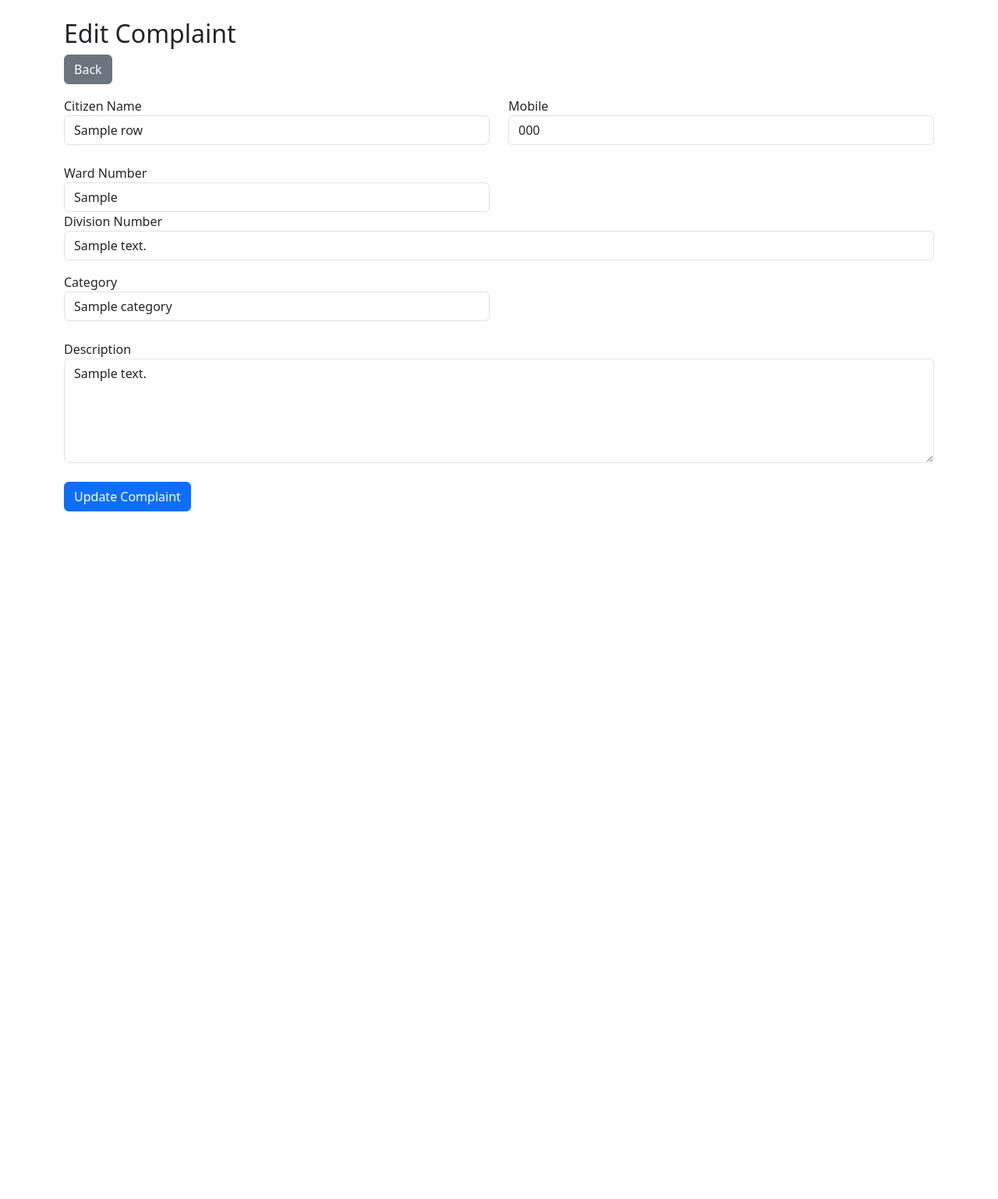
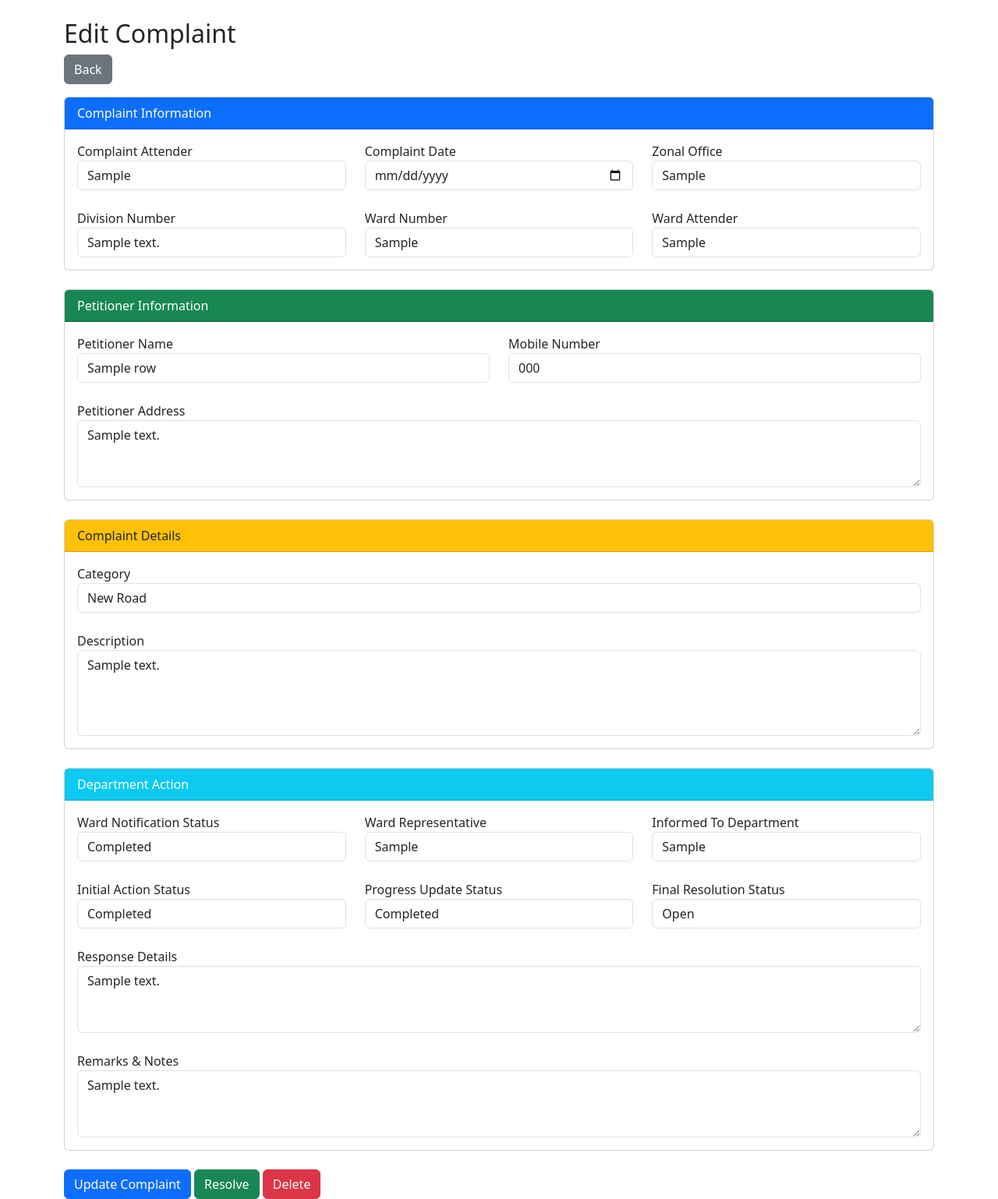
Before and after one commit to salemdtpubliccomplaints-afk/publicgriveance, a Flask app: template Publicgriveance/templates/edit_complaint.html in a window 1280 px wide. Shown: the whole page at 78% size. Before the commit the page ends 656 px from the top, so only its background shows below. Run offline with Flask 3, Linux system fonts and the light colour scheme; the template is opened without the code that fills it: most values are stand-ins (such as "Sample title", 1, 10 or a date in 2020).

Commit message:
updated edit_complaint.html file

```diff
--- a/Publicgriveance/templates/edit_complaint.html
+++ b/Publicgriveance/templates/edit_complaint.html
@@ -1,11 +1,11 @@
 <!DOCTYPE html>
+
 <html>
 <head>
 
 <title>Edit Complaint</title>
 
-<link href="https://cdn.jsdelivr.net/npm/bootstrap@5.3.3/dist/css/bootstrap.min.css"
-rel="stylesheet">
+<link href="https://cdn.jsdelivr.net/npm/bootstrap@5.3.3/dist/css/bootstrap.min.css" rel="stylesheet">
 
 </head>
 
@@ -15,38 +15,35 @@ rel="stylesheet">
 
 <h2>Edit Complaint</h2>
 
-<a href="/" class="btn btn-secondary mb-3">
+<a href="/" class="btn btn-secondary mb-3">Back</a>
 
-Back
+<form action="/update/{{ row['id'] }}" method="POST">
 
-</a>
+<div class="card">
+<div class="card-header bg-primary text-white">
+Complaint Information
+</div>
 
-<form action="/update/{{row.id}}" method="POST">
+<div class="card-body">
 
 <div class="row">
 
-<div class="col-md-6">
-
-<label>Citizen Name</label>
-
-<input
-type="text"
-name="citizen_name"
-class="form-control"
-value="{{row.citizen_name}}">
-
+<div class="col-md-4">
+<label>Complaint Attender</label>
+<input type="text" name="complaint_attender" class="form-control"
+value="{{ row['complaint_attender'] }}">
 </div>
 
-<div class="col-md-6">
+<div class="col-md-4">
+<label>Complaint Date</label>
+<input type="date" name="complaint_date" class="form-control"
+value="{{ row['complaint_date'] }}">
+</div>
 
-<label>Mobile</label>
-
-<input
-type="text"
-name="mobile"
-class="form-control"
-value="{{row.mobile}}">
-
+<div class="col-md-4">
+<label>Zonal Office</label>
+<input type="text" name="zonal_office" class="form-control"
+value="{{ row['zonal_office'] }}">
 </div>
 
 </div>
@@ -55,40 +52,97 @@ value="{{row.mobile}}">
 
 <div class="row">
 
-<div class="col-md-6">
-
-<label>Ward Number</label>
-
-<input
-type="text"
-name="ward_no"
-class="form-control"
-value="{{row.ward_no}}">
-
-</div>
-<div class="mb-3">
-    <label>Division Number</label>
-
-    <input
-        type="text"
-        name="division_no"
-        value="{{ row['division_no'] }}"
-        class="form-control">
+<div class="col-md-4">
+<label>Division Number</label>
+<input type="text" name="division_no" class="form-control"
+value="{{ row.get('division_no','') }}">
 </div>
 
-<div class="col-md-6">
+<div class="col-md-4">
+<label>Ward Number</label>
+<input type="text" name="ward_no" class="form-control"
+value="{{ row['ward_no'] }}">
+</div>
 
-<label>Category</label>
-
-<input
-type="text"
-name="category"
-class="form-control"
-value="{{row.category}}">
+<div class="col-md-4">
+<label>Ward Attender</label>
+<input type="text" name="ward_attender" class="form-control"
+value="{{ row.get('ward_attender','') }}">
+</div>
 
 </div>
 
 </div>
+</div>
+
+<br>
+
+<div class="card">
+<div class="card-header bg-success text-white">
+Petitioner Information
+</div>
+
+<div class="card-body">
+
+<div class="row">
+
+<div class="col-md-6">
+<label>Petitioner Name</label>
+<input type="text" name="petitioner_name" class="form-control"
+value="{{ row['petitioner_name'] }}">
+</div>
+
+<div class="col-md-6">
+<label>Mobile Number</label>
+<input type="text" name="mobile" class="form-control"
+value="{{ row['mobile'] }}">
+</div>
+
+</div>
+
+<br>
+
+<label>Petitioner Address</label>
+
+<textarea name="petitioner_address"
+class="form-control"
+rows="3">{{ row['petitioner_address'] }}</textarea>
+
+</div>
+</div>
+
+<br>
+
+<div class="card">
+<div class="card-header bg-warning">
+Complaint Details
+</div>
+
+<div class="card-body">
+
+<label>Category</label>
+
+<select name="category" class="form-control">
+
+<option value="New Road" {% if row['category']=="New Road" %}selected{% endif %}>New Road</option>
+
+<option value="Road Patch Work" {% if row['category']=="Road Patch Work" %}selected{% endif %}>Road Patch Work</option>
+
+<option value="Road Corner Safety Wall" {% if row['category']=="Road Corner Safety Wall" %}selected{% endif %}>Road Corner Safety Wall</option>
+
+<option value="New Drainage" {% if row['category']=="New Drainage" %}selected{% endif %}>New Drainage</option>
+
+<option value="Drainage Repair" {% if row['category']=="Drainage Repair" %}selected{% endif %}>Drainage Repair</option>
+
+<option value="Drainage Clean" {% if row['category']=="Drainage Clean" %}selected{% endif %}>Drainage Clean</option>
+
+<option value="Street Light Change" {% if row['category']=="Street Light Change" %}selected{% endif %}>Street Light Change</option>
+
+<option value="Water Late" {% if row['category']=="Water Late" %}selected{% endif %}>Water Late</option>
+
+<option value="Others" {% if row['category']=="Others" %}selected{% endif %}>Others</option>
+
+</select>
 
 <br>
 
@@ -97,17 +151,143 @@ value="{{row.category}}">
 <textarea
 name="description"
 class="form-control"
-rows="5">{{row.description}}</textarea>
+rows="4">{{ row['description'] }}</textarea>
+
+</div>
+</div>
 
 <br>
 
-<button
-type="submit"
-class="btn btn-primary">
+<div class="card">
+<div class="card-header bg-info text-white">
+Department Action
+</div>
 
+<div class="card-body">
+
+<div class="row">
+
+<div class="col-md-4">
+
+<label>Ward Notification Status</label>
+
+<select name="ward_notification_status" class="form-control">
+
+<option value="Pending" {% if row['ward_notification_status']=="Pending" %}selected{% endif %}>Pending</option>
+
+<option value="Informed" {% if row['ward_notification_status']=="Informed" %}selected{% endif %}>Informed</option>
+
+<option value="Completed" {% if row['ward_notification_status']=="Completed" %}selected{% endif %}>Completed</option>
+
+</select>
+
+</div>
+
+<div class="col-md-4">
+<label>Ward Representative</label>
+<input type="text" name="ward_representative" class="form-control"
+value="{{ row['ward_representative'] }}">
+</div>
+
+<div class="col-md-4">
+<label>Informed To Department</label>
+<input type="text" name="informed_to_department" class="form-control"
+value="{{ row['informed_to_department'] }}">
+</div>
+
+</div>
+
+<br>
+
+<div class="row">
+
+<div class="col-md-4">
+
+<label>Initial Action Status</label>
+
+<select name="inital_action_status" class="form-control">
+
+<option value="Pending" {% if row['inital_action_status']=="Pending" %}selected{% endif %}>Pending</option>
+
+<option value="In Progress" {% if row['inital_action_status']=="In Progress" %}selected{% endif %}>In Progress</option>
+
+<option value="Completed" {% if row['inital_action_status']=="Completed" %}selected{% endif %}>Completed</option>
+
+</select>
+
+</div>
+
+<div class="col-md-4">
+
+<label>Progress Update Status</label>
+
+<select name="progress_update_status" class="form-control">
+
+<option value="Pending" {% if row['progress_update_status']=="Pending" %}selected{% endif %}>Pending</option>
+
+<option value="In Progress" {% if row['progress_update_status']=="In Progress" %}selected{% endif %}>In Progress</option>
+
+<option value="Completed" {% if row['progress_update_status']=="Completed" %}selected{% endif %}>Completed</option>
+
+</select>
+
+</div>
+
+<div class="col-md-4">
+
+<label>Final Resolution Status</label>
+
+<select name="final_resolution_status" class="form-control">
+
+<option value="Open" {% if row['final_resolution_status']=="Open" %}selected{% endif %}>Open</option>
+
+<option value="In Progress" {% if row['final_resolution_status']=="In Progress" %}selected{% endif %}>In Progress</option>
+
+<option value="Resolved" {% if row['final_resolution_status']=="Resolved" %}selected{% endif %}>Resolved</option>
+
+<option value="Closed" {% if row['final_resolution_status']=="Closed" %}selected{% endif %}>Closed</option>
+
+</select>
+
+</div>
+
+</div>
+
+<br>
+
+<label>Response Details</label>
+
+<textarea
+name="response_details"
+class="form-control"
+rows="3">{{ row['response_details'] }}</textarea>
+
+<br>
+
+<label>Remarks & Notes</label>
+
+<textarea
+name="remarks_notes"
+class="form-control"
+rows="3">{{ row['remarks_notes'] }}</textarea>
+
+</div>
+</div>
+
+<br>
+
+<button type="submit" class="btn btn-primary">
 Update Complaint
+</button>
 
-</button>
+<a href="/resolve/{{ row['id'] }}" class="btn btn-success">
+Resolve
+</a>
+
+<a href="/delete/{{ row['id'] }}"
+class="btn btn-danger"
+onclick="return confirm('Delete this complaint?')">
+Delete </a>
 
 </form>
 
```
Also changed, not shown: Publicgriveance/grievance.db.
